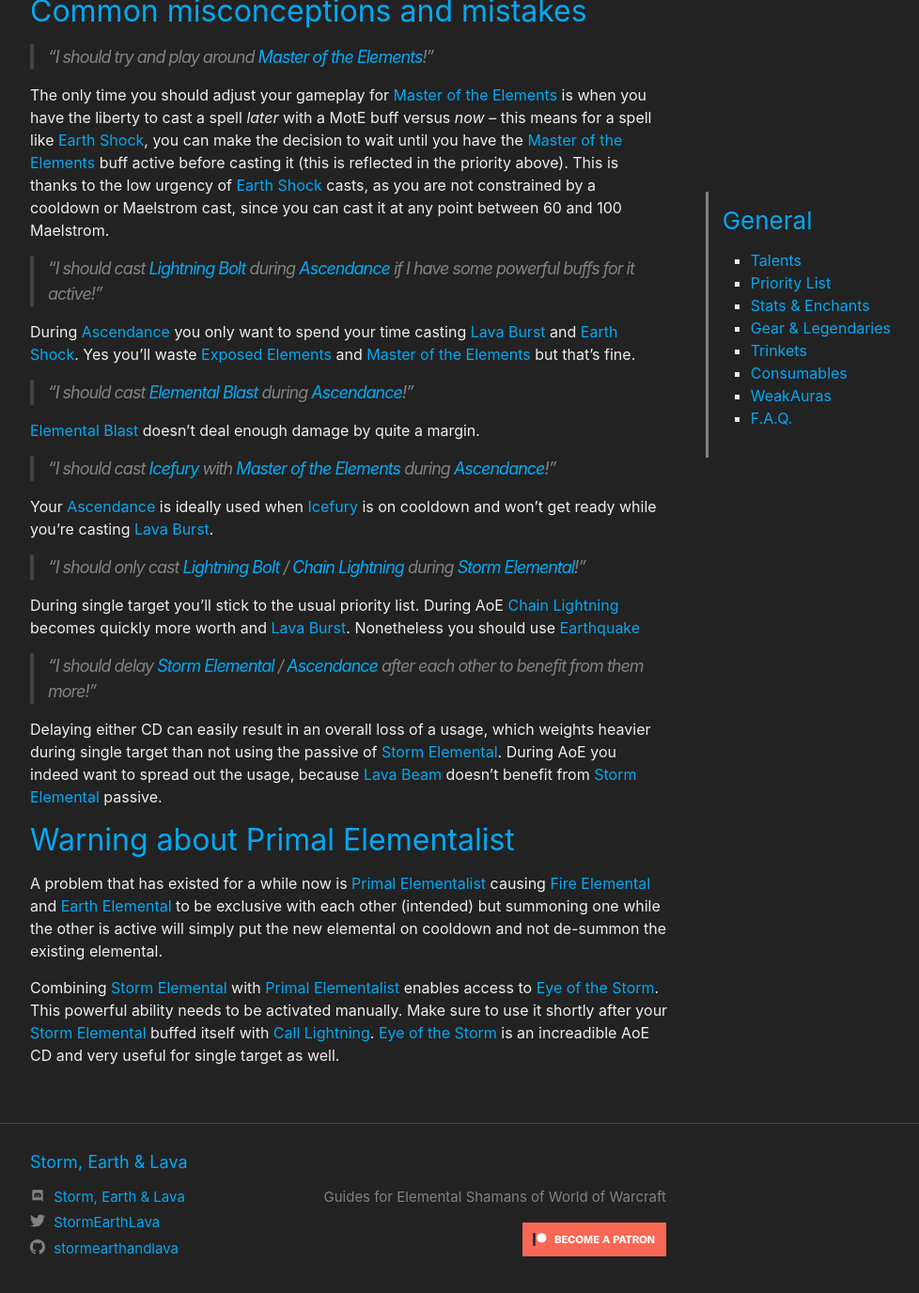
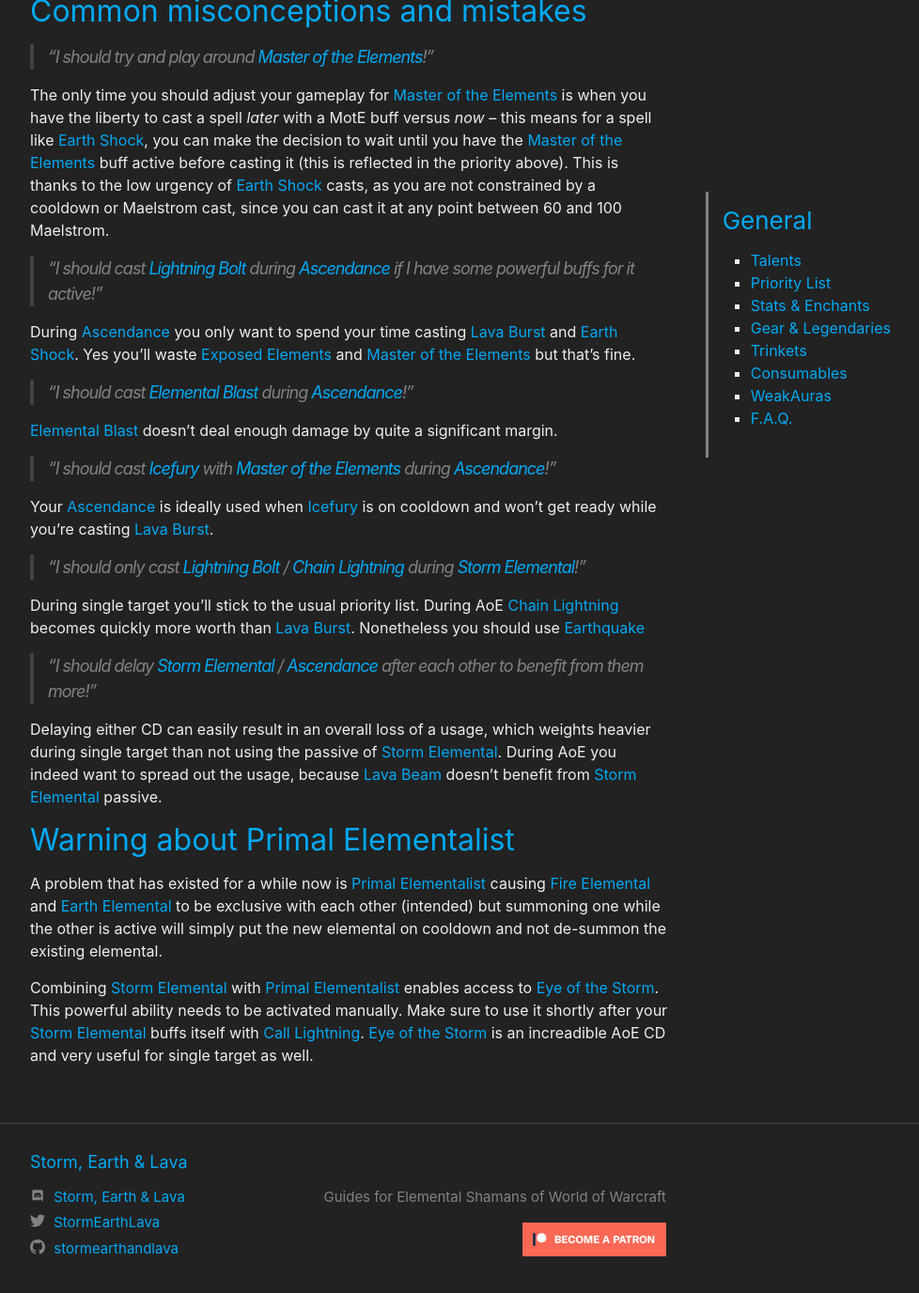
Before and after one commit to stormearthandlava/stormearthandlava.github.io, a Jekyll site: the page built from guide/general/priority_list.md, in a window 1280 px wide and 1400 px high, scrolled down 2419 px. Shown: the top 1376 px of the window at 94% size, without its empty margins (268-1246 px from the left). Built offline with Jekyll 4.4.1, drawn with Linux system fonts in a browser that asks for light colours; a script that is not in the unit is left out.

Commit message:
fix minor errors

```diff
--- a/guide/general/priority_list.md
+++ b/guide/general/priority_list.md
@@ -130,8 +130,7 @@ During {{ site.data.talent.asc }} you only want to spend your time casting {{ si
 
 > "I should cast {{ site.data.talent.eb }} during {{ site.data.talent.asc }}!"
 
-{{ site.data.talent.eb }} doesn't deal enough damage by quite a margin.
-
+{{ site.data.talent.eb }} doesn't deal enough damage by quite a significant margin.
 
 > "I should cast {{ site.data.talent.if }} with {{ site.data.talent.mote }} during {{ site.data.talent.asc }}!"
 
@@ -139,7 +138,7 @@ Your {{ site.data.talent.asc }} is ideally used when {{ site.data.talent.if }} i
 
 > "I should only cast {{ site.data.spell.lb }} / {{ site.data.spell.cl }} during {{ site.data.talent.se }}!"
 
-During single target you'll stick to the usual priority list. During AoE {{ site.data.spell.cl }} becomes quickly more worth and {{ site.data.spell.lvb }}. Nonetheless you should use {{ site.data.spell.eq }}
+During single target you'll stick to the usual priority list. During AoE {{ site.data.spell.cl }} becomes quickly more worth than {{ site.data.spell.lvb }}. Nonetheless you should use {{ site.data.spell.eq }}
 
 > "I should delay {{ site.data.talent.se }} / {{ site.data.talent.asc }} after each other to benefit from them more!"
 
@@ -150,4 +149,4 @@ Delaying either CD can easily result in an overall loss of a usage, which weight
 
 <p id="pe">A problem that has existed for a while now is {{site.data.talent.pe}} causing {{site.data.spell.fe}} and {{site.data.spell.ee}} to be exclusive with each other (intended) but summoning one while the other is active will simply put the new elemental on cooldown and not de-summon the existing elemental.</p>
 
-Combining {{ site.data.talent.se }} with {{ site.data.talent.pe }} enables access to {{ site.data.spell.eye_of_the_storm_damage }}. This powerful ability needs to be activated manually. Make sure to use it shortly after your {{ site.data.talent.se }} buffed itself with {{ site.data.spell.call_lightning }}. {{ site.data.spell.eye_of_the_storm_damage }} is an increadible AoE CD and very useful for single target as well.
+Combining {{ site.data.talent.se }} with {{ site.data.talent.pe }} enables access to {{ site.data.spell.eye_of_the_storm_damage }}. This powerful ability needs to be activated manually. Make sure to use it shortly after your {{ site.data.talent.se }} buffs itself with {{ site.data.spell.call_lightning }}. {{ site.data.spell.eye_of_the_storm_damage }} is an increadible AoE CD and very useful for single target as well.
```
